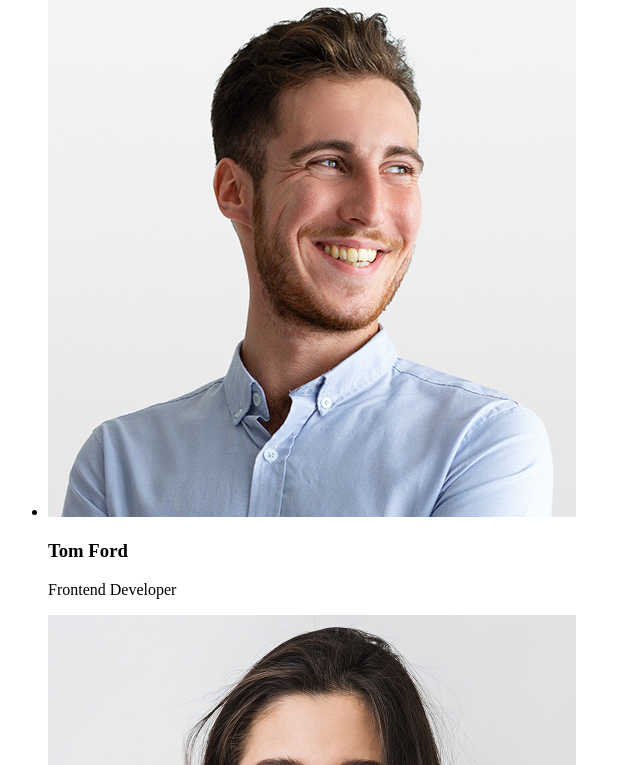
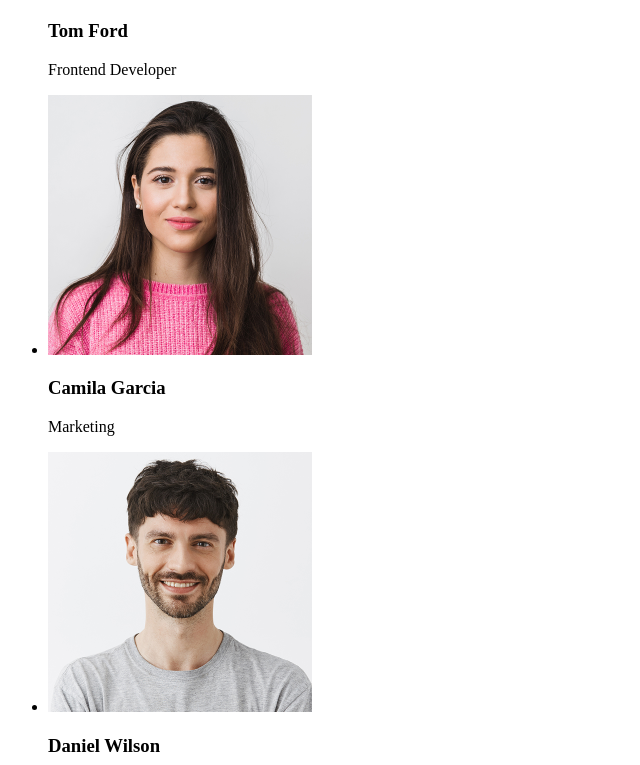
Before and after one commit to tugbabostanci/goit-markup-hw-01, a plain HTML site: page index.html in a window 1280 px wide. Shown: the part 1175-1940 px from the top of the page, without its empty margins (0-640 px from the left). Drawn offline with Linux system fonts and the light colour scheme.

Commit message:
Update index.html

```diff
--- a/index.html
+++ b/index.html
@@ -47,19 +47,19 @@
         <section>
             <h2>Our Team</h2>
             <ul>
-                <li><img src="./images/teamcard1.jpg" alt="Mark Guerrero-Product Designer">
+                <li><img src="./images/teamcard1.jpg" alt="Mark Guerrero-Product Designer" width="264px">
                     <h3>Mark Guerrero</h3>
                     <p>Product Designer</p>
                 </li>
-                <li><img src="./images/teamcard2.jpg" alt="Tom Ford-Frontend Developer ">
+                <li><img src="./images/teamcard2.jpg" alt="Tom Ford-Frontend Developer " width="264px">
                     <h3>Tom Ford</h3>
                     <p>Frontend Developer</p>
                 </li>
-                <li><img src="./images/teamcard3.jpg" alt="Camilla Garcia-Marketing">
+                <li><img src="./images/teamcard3.jpg" alt="Camilla Garcia-Marketing" width="264px">
                     <h3>Camila Garcia</h3>
                     <p>Marketing</p>
                 </li>
-                <li><img src="./images/teamcard4.jpg" alt="Daniel Wilson-UI Designer">
+                <li><img src="./images/teamcard4.jpg" alt="Daniel Wilson-UI Designer" width="264px">
                     <h3>Daniel Wilson</h3>
                     <p>UI Designer</p>
                 </li>
```
